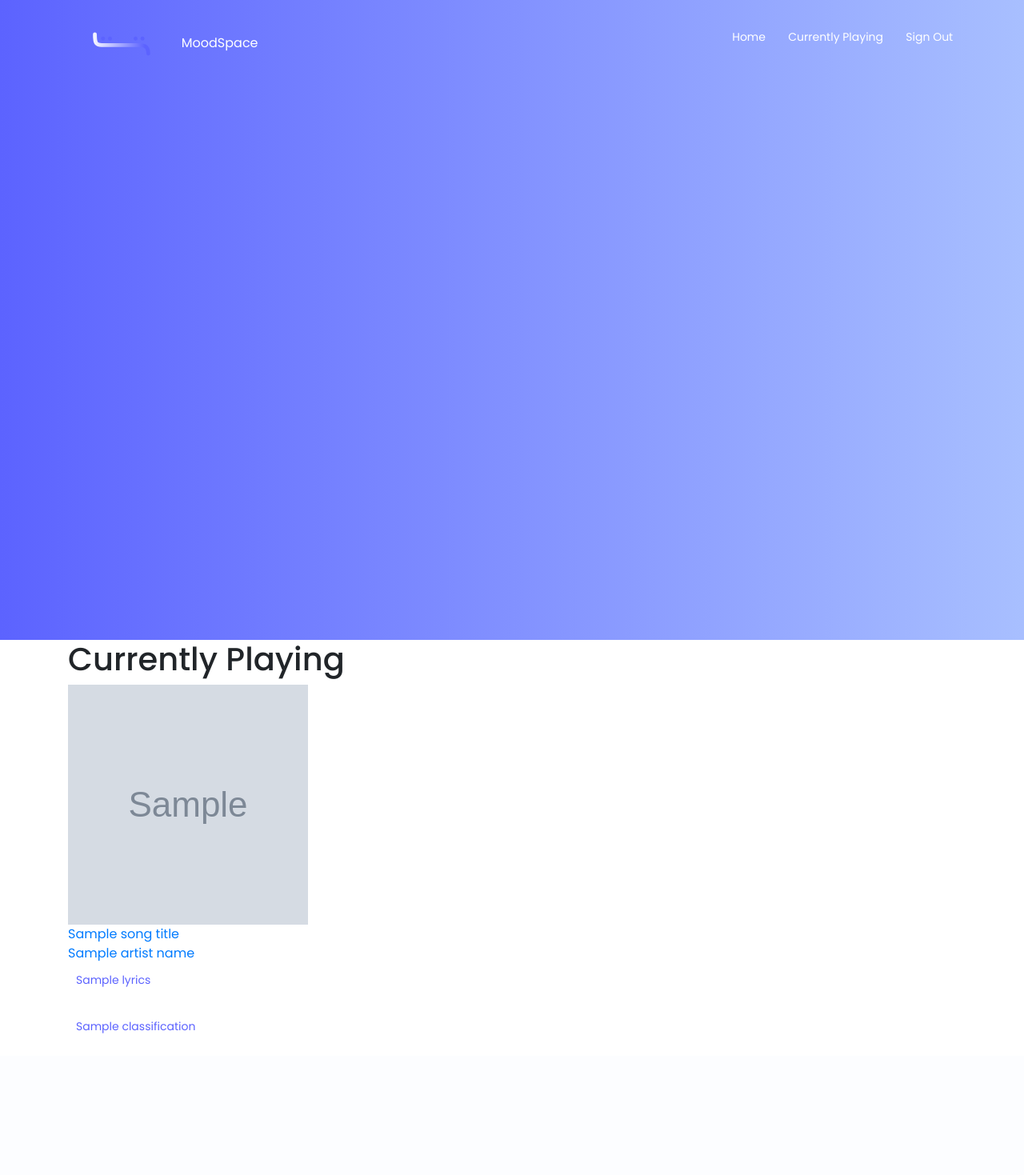
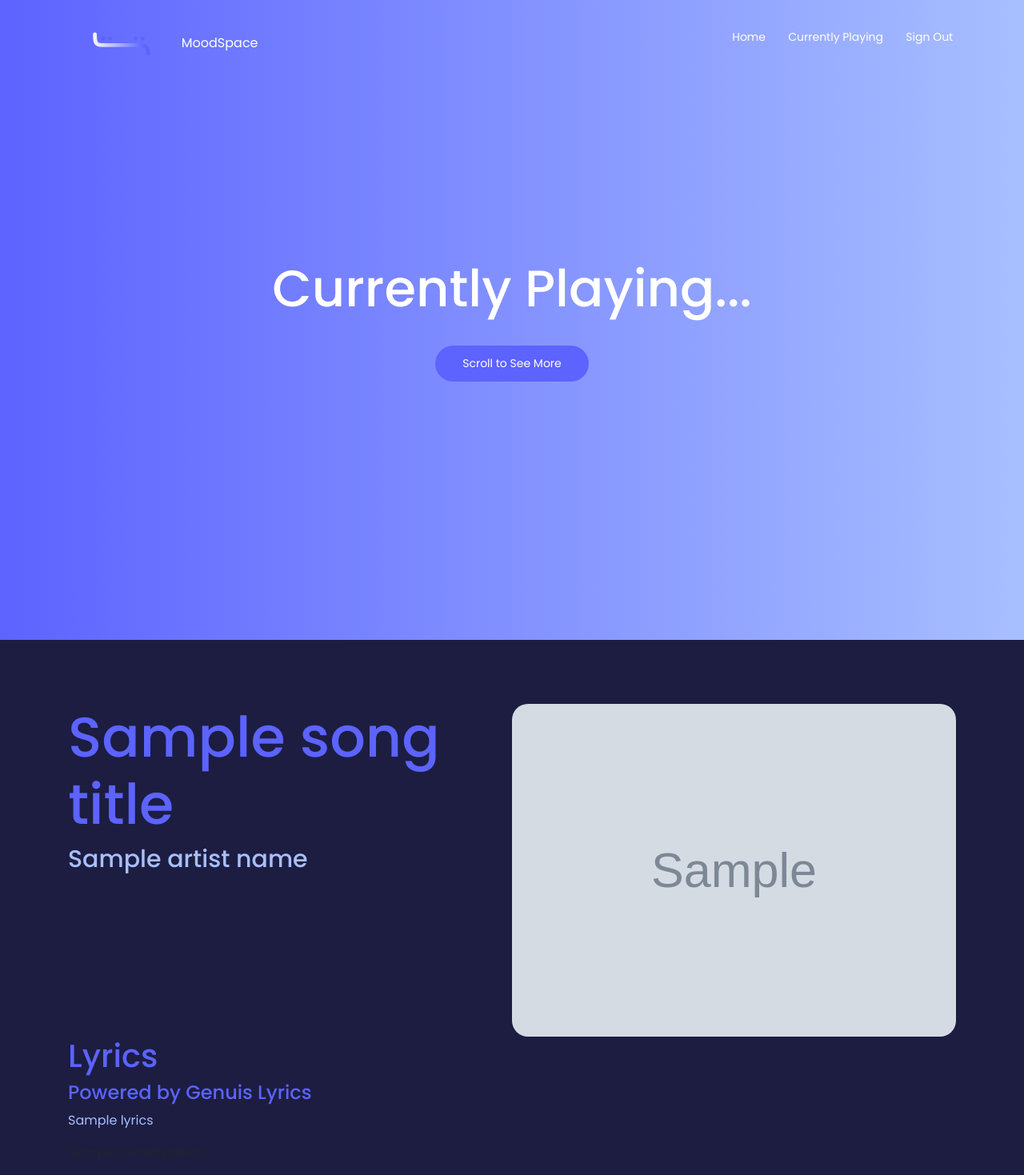
Before and after one commit to benbrill/MoodSpace, a Flask app: template templates/CurrentlyPlaying.html in a window 1280 px wide. Shown: the whole page at 80% size. Before the commit the page ends 1292 px from the top, so only its background shows below. Run offline with Flask 2, Linux system fonts and the light colour scheme; the template is opened without the code that fills it: most values are stand-ins (such as "Sample title", 1, 10 or a date in 2020); grey boxes marked "Sample" are stand-in pictures; some libraries are stand-ins or nearby versions.

Commit message:
currently playing css page

```diff
--- a/app.py
+++ b/app.py
@@ -66,10 +66,39 @@ def index():
     artist_3_name = top_artists['items'][2]['name']
     artist_4_name = top_artists['items'][3]['name']
     artist_5_name = top_artists['items'][4]['name']
+
     top_artists = [artist_1_name, artist_2_name, artist_3_name, artist_4_name, artist_5_name]
     artist_imgs = [artist_1_img, artist_2_img, artist_3_img, artist_4_img, artist_5_img]
-    return render_template("Home.html", display_name=display_name, top_artists = top_artists, artist_imgs=artist_imgs)
-    top_songs = spotify.current_user_top_tracks(limit=3, offset=0, time_range='long_term')
+
+    top_tracks = spotify.current_user_top_tracks(limit=6, offset=0, time_range='long_term')
+    top_tracks_1 = top_tracks['items'][0]['name']
+    top_tracks_2 = top_tracks['items'][1]['name']
+    top_tracks_3 = top_tracks['items'][2]['name']
+    top_tracks_4 = top_tracks['items'][3]['name']
+    top_tracks_5 = top_tracks['items'][4]['name']
+    top_tracks_6 = top_tracks['items'][5]['name']
+
+    artist_1_name = top_tracks['items'][0]['artists'][0]['name']
+    artist_2_name = top_tracks['items'][1]['artists'][0]['name']
+    artist_3_name = top_tracks['items'][2]['artists'][0]['name']
+    artist_4_name = top_tracks['items'][3]['artists'][0]['name']
+    artist_5_name = top_tracks['items'][4]['artists'][0]['name']
+    artist_6_name = top_tracks['items'][5]['artists'][0]['name']
+
+    top_track_1_img = top_tracks['items'][0]['album']['images'][0]['url']
+    top_track_2_img = top_tracks['items'][1]['album']['images'][0]['url']
+    top_track_3_img = top_tracks['items'][2]['album']['images'][0]['url']
+    top_track_4_img = top_tracks['items'][3]['album']['images'][0]['url']
+    top_track_5_img = top_tracks['items'][4]['album']['images'][0]['url']
+    top_track_6_img = top_tracks['items'][5]['album']['images'][0]['url']
+
+    top_track_names = [top_tracks_1, top_tracks_2, top_tracks_3, top_tracks_4, top_tracks_5, top_tracks_6]
+    top_track_imgs = [top_track_1_img, top_track_2_img, top_track_3_img, top_track_4_img, top_track_5_img, top_track_6_img]
+    top_track_artist_names = [artist_1_name, artist_2_name, artist_3_name, artist_4_name, artist_5_name, artist_6_name]
+
+    return render_template("Home.html", display_name=display_name, top_artists = top_artists, artist_imgs=artist_imgs,
+    top_track_names=top_track_names, top_track_imgs=top_track_imgs, top_track_artist_names=top_track_artist_names)
+
 
 @app.route('/sign_out')
 def sign_out():
--- a/static/css/style.css
+++ b/static/css/style.css
@@ -318,16 +158,10 @@ nav .fa{
 .top-artists h1{
     font-size: 36px;
     font-weight: 600;
-    background-color: rgba(92, 99, 255, 1);
-    background-image: linear-gradient(90deg, #5C63FF,#A8BFFF);
-    background-size: 90%;
-    -webkit-background-clip: text;
-    -moz-background-clip: text;
-    -webkit-text-fill-color: transparent;
-    -moz-text-fill-color: transparent;
+    color: white;
 }
 
-p{
+.top-artists p{
     color: rgba(92, 99, 255, 1);
     font-size: 14px;
     font-weight: 300;
@@ -417,6 +264,50 @@ h3{
     transition: 0.5s;
 }
 .img-layer:hover h3{
-    bottom: 45%;
+    bottom: 35%;
     opacity: 1;
 }
+
+.img-layer h3 span{
+    font-size: 12px;
+    font-weight: 300px;
+    color: #A8BFFF;
+}
+
+/* Currently PLaying */
+
+.currently-playing{
+    display: flex;
+    margin-top: 80px;
+    z-index: 1;
+}
+
+.left-column, .right-column{
+    flex-basis: 50%;
+}
+.right-column img{
+    width: 100%;
+    border-radius: 20px;
+}
+
+.left-column h1{
+    font-size: 70px;
+    color: rgba(92, 99, 255, 1);
+
+}
+.left-column h4{
+    font-size: 30px;
+    color: #A8BFFF;
+}
+
+.current h1, h4{
+    color: rgba(92, 99, 255, 1);
+}
+.lyrics{
+    color: #A8BFFF;
+}
+
+body{
+    background-color:rgb(28, 29, 65);
+    z-index: -999;
+}
--- a/templates/CurrentlyPlaying.html
+++ b/templates/CurrentlyPlaying.html
@@ -1,12 +1,32 @@
 {% extends 'base.html' %}
 
 {% block content %}
-    <h1 class="subheading-gradient-text">{% block title %} Currently Playing {% endblock %}</h1>
+<body>
+
+
+<div class="text-box">
+    <h1 > Currently Playing... </h1><br>
+    <a href="" class="standard-btn">Scroll to See More</a>
+
+</div>
+
+<div class="currently-playing">
+    <div class="left-column">
+        <h1>{% block title %} {{ song_title }} {% endblock %}</h1>
+        <h4>{{ artist_name }}</h4>
+    </div>
+    <div class="right-column">
+        <img src="{{ track['item']['album']['images'][0]['url'] }}">
+    </div>
+
+</div>
+
     {% if track is not none %}
-    <img class="Currently-Playing-img" src="{{ track['item']['album']['images'][0]['url'] }}" width="300" height = "300" >
-        <a class= "track_info" href="#">
-            <div class="track_name"> {{ song_title }} </div><div class="track_artist">{{ artist_name }} </div>
-        </a>
+
+<section class="current">
+    <h1>Lyrics</h1>
+    <h4>Powered by Genuis Lyrics</h4>
+
     {% if lyrics is not none %}
     <p class="lyrics">
         {{ lyrics }}
@@ -18,5 +38,11 @@
         {{ classification }}
     </p>
     {% endif %}
+</section>
 {% endif %}
+
+
+
+
 {% endblock %}
+</body>
```
Also changed, not shown: other parts of static/css/style.css (+26 -173 lines), templates/Home.html (+28 -8 lines), templates/base.html (+1 -23 lines). Lines whose indentation alone changed are shown as unchanged.
